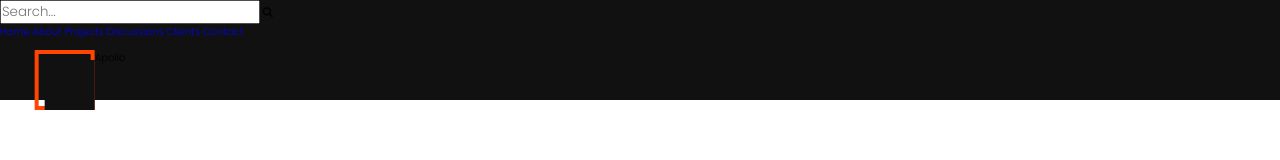
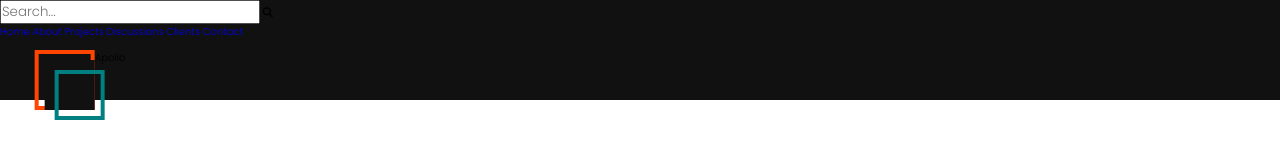
Before and after one commit to Nimira43/Bootstrap-5---Sass-Template, a plain HTML site: page index.html in a window 1280 px wide. Drawn offline with Linux system fonts and the light colour scheme.

Commit message:
Logo3 styled.

```diff
--- a/css/styles.css
+++ b/css/styles.css
@@ -66,3 +66,12 @@
   top: 1rem;
   left: 1rem;
 }
+
+.logo3 {
+  width: 5rem;
+  height: 5rem;
+  border: 0.4rem solid var(--support);
+  position: absolute;
+  top: 2rem;
+  left: 2rem;
+}
```
